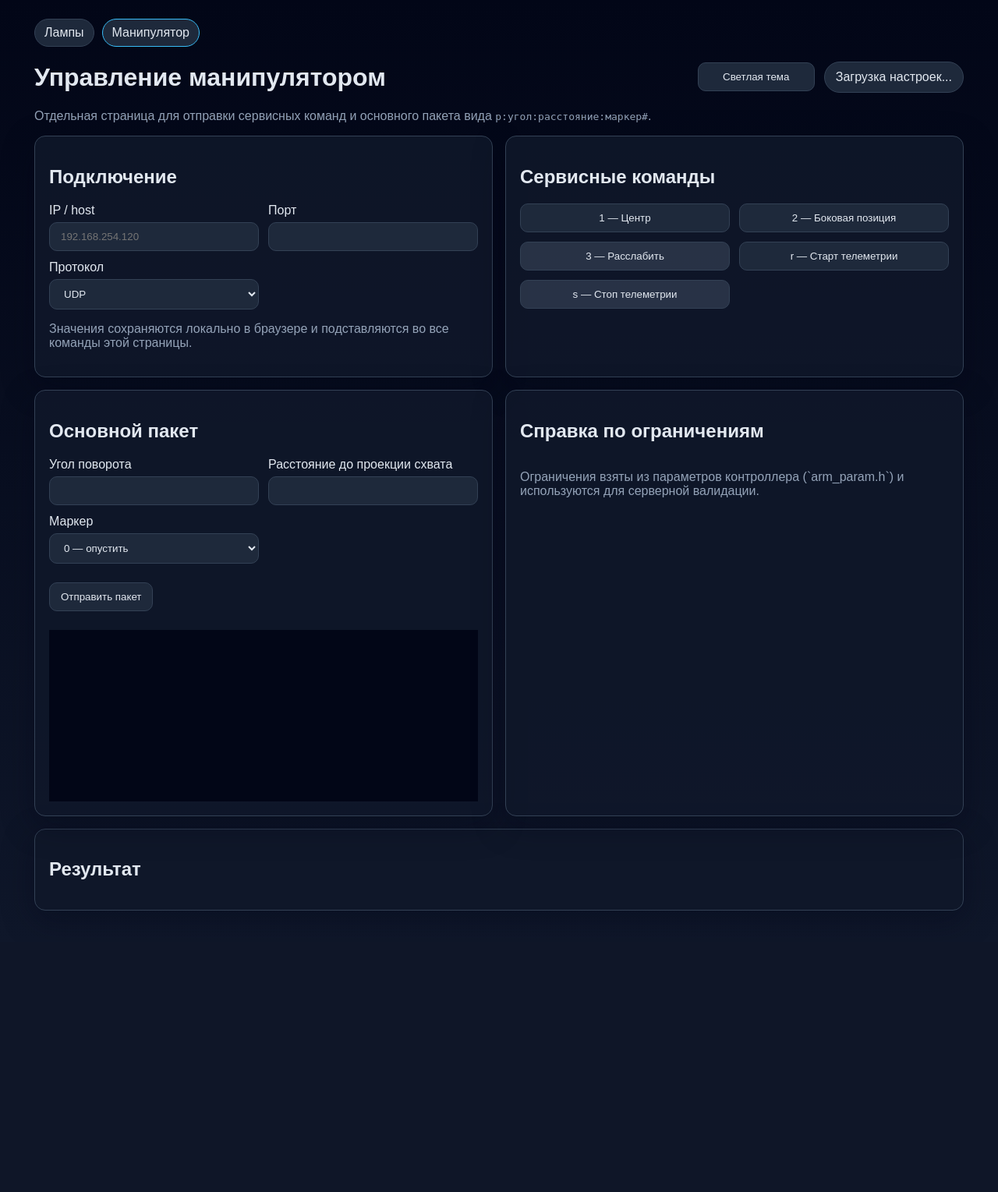
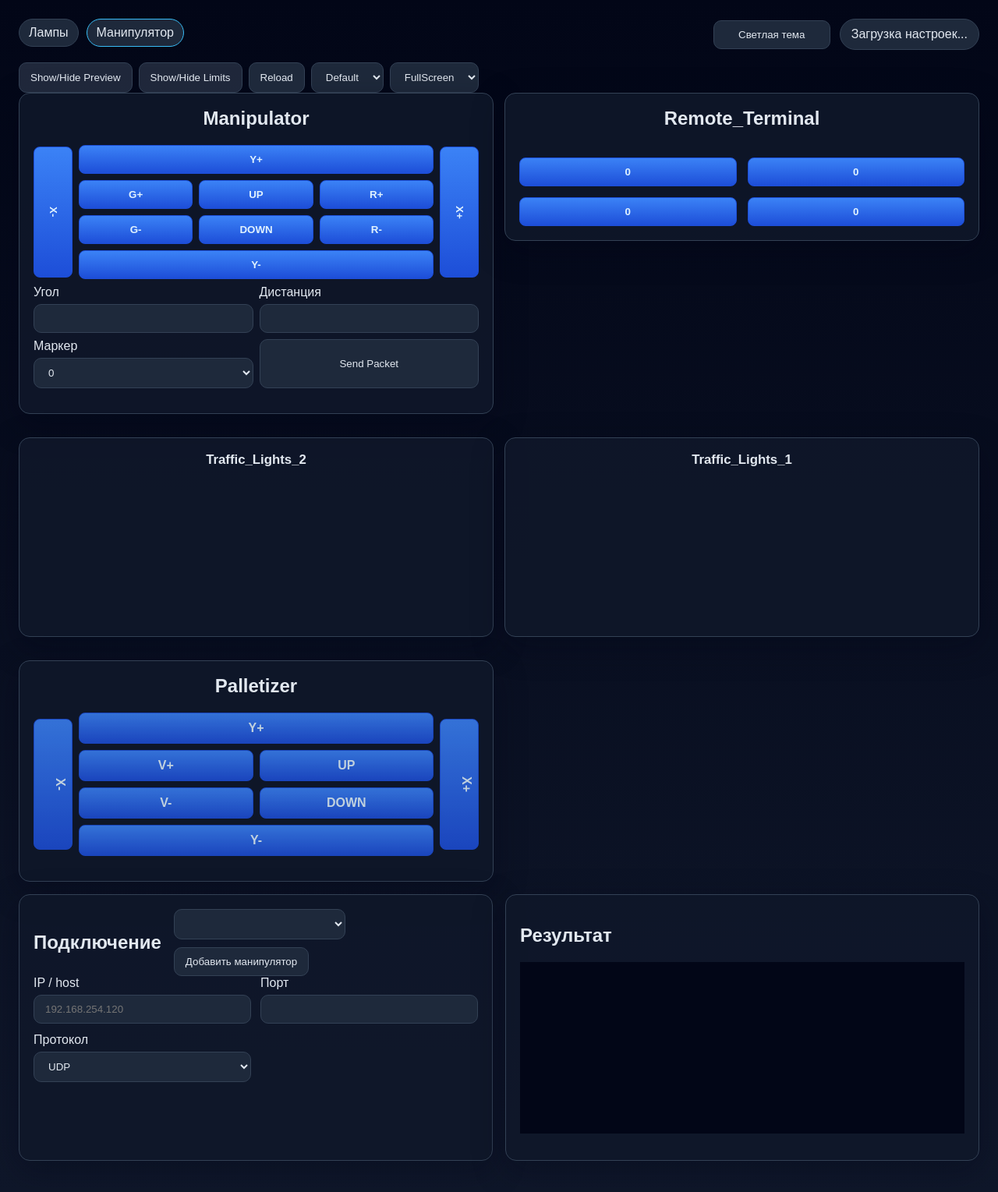
Before and after one commit to Brinrash/RTKWebserver, a Flask app: page /manipulator in a window 1280 px wide. Shown: the whole page at 78% size. Before the commit the page ends 1168 px from the top, so only its background shows below. Run offline with Flask 3, Linux system fonts and the light colour scheme; lists and menus that the app fills with data are empty; parts of the project's set-up code (start-up, migrations or seed data) failed here and were passed over; some libraries are stand-ins or nearby versions.

Commit message:
Update manipulator.html

```diff
--- a/templates/manipulator.html
+++ b/templates/manipulator.html
@@ -13,15 +13,24 @@
   <link rel="stylesheet" href="/static/style.css" />
 </head>
 <body>
-  <main class="container">
-    <header class="page-header">
-      <div>
+  <main class="container manipulator-screen">
+    <header class="page-header manipulator-toolbar">
+      <div class="toolbar-left">
         <nav class="page-nav">
           <a href="/">Лампы</a>
           <a href="/manipulator" class="active">Манипулятор</a>
         </nav>
-        <h1>Управление манипулятором</h1>
-        <p class="hint">Отдельная страница для отправки сервисных команд и основного пакета вида <code>p:угол:расстояние:маркер#</code>.</p>
+        <div class="toolbar-actions">
+          <button type="button" class="btn off" data-toolbar-action="toggle-preview">Show/Hide Preview</button>
+          <button type="button" class="btn off" data-toolbar-action="toggle-limits">Show/Hide Limits</button>
+          <button type="button" class="btn" data-toolbar-action="reload">Reload</button>
+          <select>
+            <option>Default</option>
+          </select>
+          <select>
+            <option>FullScreen</option>
+          </select>
+        </div>
       </div>
       <div class="header-actions">
         <button type="button" class="btn theme-toggle" data-theme-toggle>Светлая тема</button>
@@ -29,9 +38,105 @@
       </div>
     </header>
 
+    <section class="scada-grid">
+      <section class="card manipulator-panel main-panel">
+        <h2>Manipulator</h2>
+        <div class="manipulator-content">
+          <form id="manipulator-packet-form" class="joystick" autocomplete="off">
+            <button type="button" class="axis-side" data-axis-step="angle" data-step="-5">X-</button>
+            <div class="axis-main">
+              <button type="button" class="axis-btn" data-axis-step="distance" data-step="5">Y+</button>
+              <div class="axis-row">
+                <button type="button" class="axis-btn" data-manipulator-command="1">G+</button>
+                <button type="button" class="axis-btn" data-axis-step="angle" data-step="5">UP</button>
+                <button type="button" class="axis-btn" data-manipulator-command="2">R+</button>
+              </div>
+              <div class="axis-row">
+                <button type="button" class="axis-btn" data-manipulator-command="3">G-</button>
+                <button type="button" class="axis-btn" data-axis-step="angle" data-step="-5">DOWN</button>
+                <button type="button" class="axis-btn" data-manipulator-command="r">R-</button>
+              </div>
+              <button type="button" class="axis-btn" data-axis-step="distance" data-step="-5">Y-</button>
+            </div>
+            <button type="button" class="axis-side" data-axis-step="distance" data-step="10">X+</button>
+
+            <div class="packet-fields">
+              <label>
+                Угол
+                <input id="manipulator-angle" type="number" required />
+              </label>
+              <label>
+                Дистанция
+                <input id="manipulator-distance" type="number" required />
+              </label>
+              <label>
+                Маркер
+                <select id="manipulator-marker">
+                  <option value="0">0</option>
+                  <option value="1">1</option>
+                </select>
+              </label>
+              <button type="submit" class="btn">Send Packet</button>
+            </div>
+          </form>
+          <div class="telemetry-grid" id="manipulator-telemetry"></div>
+        </div>
+      </section>
+
+      <section class="card terminal-panel">
+        <h2>Remote_Terminal</h2>
+        <div class="terminal-lights" id="remote-terminal-lights"></div>
+        <div class="terminal-controls">
+          <button type="button" class="switch" data-manipulator-command="s">0</button>
+          <button type="button" class="switch" data-manipulator-command="1">0</button>
+          <button type="button" class="switch" data-manipulator-command="2">0</button>
+          <button type="button" class="switch" data-manipulator-command="r">0</button>
+        </div>
+      </section>
+
+      <section class="card traffic-panel">
+        <h2>Traffic_Lights_2</h2>
+        <div class="lamp-stack" id="traffic-lights-2"></div>
+      </section>
+
+      <section class="card traffic-panel">
+        <h2>Traffic_Lights_1</h2>
+        <div class="lamp-stack" id="traffic-lights-1"></div>
+      </section>
+
+      <section class="card manipulator-panel compact-panel">
+        <h2>Palletizer</h2>
+        <div class="manipulator-content">
+          <div class="joystick preview-only">
+            <div class="axis-side">X-</div>
+            <div class="axis-main">
+              <div class="axis-btn">Y+</div>
+              <div class="axis-row axis-row-two">
+                <div class="axis-btn">V+</div>
+                <div class="axis-btn">UP</div>
+              </div>
+              <div class="axis-row axis-row-two">
+                <div class="axis-btn">V-</div>
+                <div class="axis-btn">DOWN</div>
+              </div>
+              <div class="axis-btn">Y-</div>
+            </div>
+            <div class="axis-side">X+</div>
+          </div>
+          <div class="telemetry-grid" id="palletizer-telemetry"></div>
+        </div>
+      </section>
+    </section>
+
     <section class="layout-two-columns">
       <section class="card">
-        <h2>Подключение</h2>
+        <div class="section-row">
+          <h2>Подключение</h2>
+          <div class="buttons compact">
+            <select id="manipulator-saved-targets"></select>
+            <button type="button" id="add-manipulator-target" class="btn">Добавить манипулятор</button>
+          </div>
+        </div>
         <form id="manipulator-target-form" class="builder-grid manipulator-target-form">
           <label>
             IP / host
@@ -49,59 +154,13 @@
             </select>
           </label>
         </form>
-        <p class="hint">Значения сохраняются локально в браузере и подставляются во все команды этой страницы.</p>
       </section>
-
       <section class="card">
-        <h2>Сервисные команды</h2>
-        <div class="quick-command-grid">
-          <button type="button" class="btn" data-manipulator-command="1">1 — Центр</button>
-          <button type="button" class="btn" data-manipulator-command="2">2 — Боковая позиция</button>
-          <button type="button" class="btn off" data-manipulator-command="3">3 — Расслабить</button>
-          <button type="button" class="btn" data-manipulator-command="r">r — Старт телеметрии</button>
-          <button type="button" class="btn off" data-manipulator-command="s">s — Стоп телеметрии</button>
-        </div>
+        <h2>Результат</h2>
+        <pre id="manipulator-packet-preview"></pre>
+        <p id="manipulator-result" class="action-result"></p>
+        <div id="manipulator-limits" class="meta-grid"></div>
       </section>
-    </section>
-
-    <section class="layout-two-columns">
-      <section class="card">
-        <h2>Основной пакет</h2>
-        <form id="manipulator-packet-form" class="program-form">
-          <div class="builder-grid">
-            <label>
-              Угол поворота
-              <input id="manipulator-angle" type="number" required />
-            </label>
-            <label>
-              Расстояние до проекции схвата
-              <input id="manipulator-distance" type="number" required />
-            </label>
-            <label>
-              Маркер
-              <select id="manipulator-marker">
-                <option value="0">0 — опустить</option>
-                <option value="1">1 — поднять</option>
-              </select>
-            </label>
-          </div>
-          <div class="buttons top-gap">
-            <button type="submit" class="btn">Отправить пакет</button>
-          </div>
-          <pre id="manipulator-packet-preview"></pre>
-        </form>
-      </section>
-
-      <section class="card">
-        <h2>Справка по ограничениям</h2>
-        <div id="manipulator-limits" class="meta-grid"></div>
-        <p class="hint">Ограничения взяты из параметров контроллера (`arm_param.h`) и используются для серверной валидации.</p>
-      </section>
-    </section>
-
-    <section class="card">
-      <h2>Результат</h2>
-      <p id="manipulator-result" class="action-result"></p>
     </section>
   </main>
 
```
